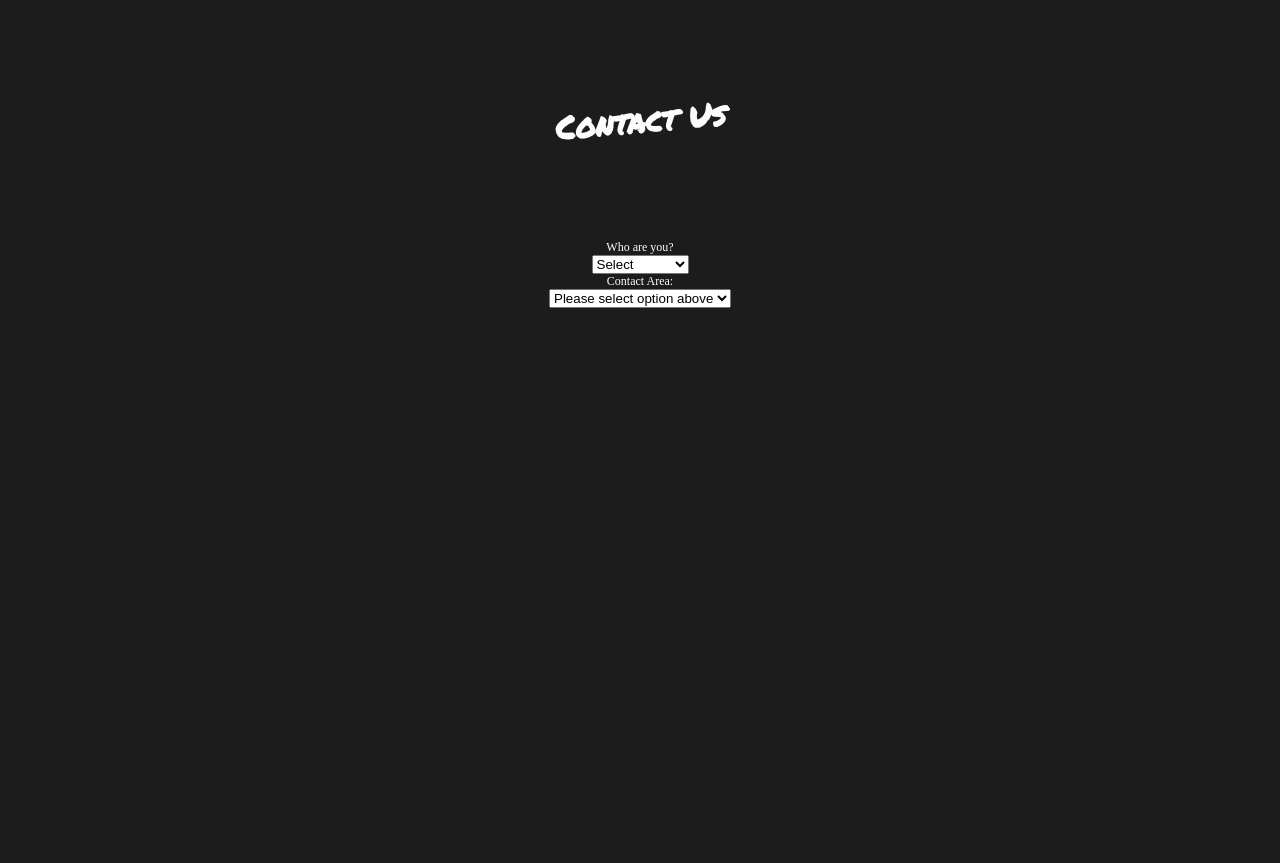
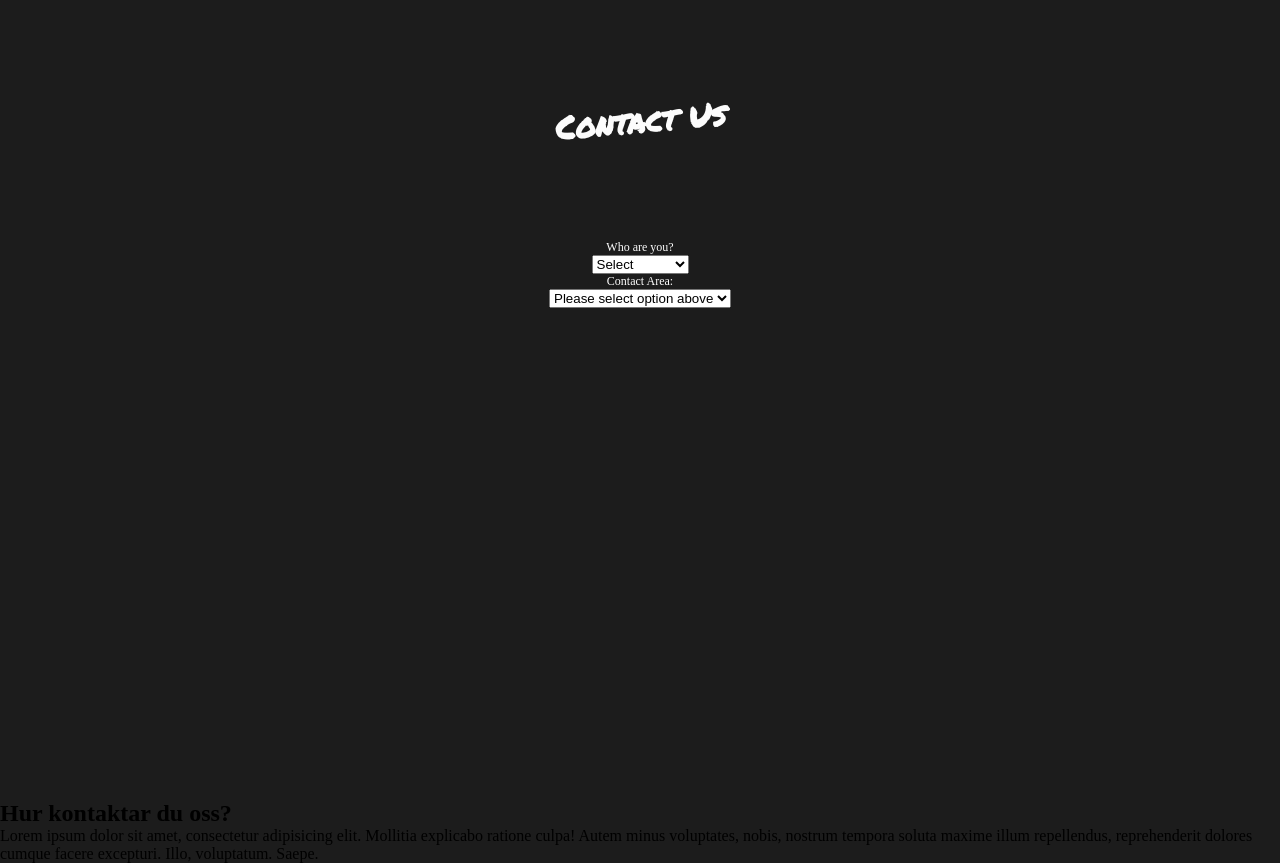
Before and after one commit to antebrinken/webbyra, a website built with Vite: page webb/contactUs.html in a window 1280 px wide. Before the commit the page ends 800 px from the top, so only its background shows below. Built offline with nearby package versions, Linux system fonts and the light colour scheme.

Commit message:
Added info-text about how to contact us in contactUs.html

```diff
--- a/webb/contactUs.html
+++ b/webb/contactUs.html
@@ -15,7 +15,7 @@
   <body id="formBody">
     <header id="formHeader"></header>
     <div id="contactContainer">
-    <label for="subject" id="subjectLabel"> Who are you?</label>
+      <label for="subject" id="subjectLabel"> Who are you?</label>
       <select name="subject" id="subject">
         <option value="" selected="selected">Select</option>
       </select>
@@ -24,6 +24,15 @@
         <option value="" selected="selected">Please select option above</option>
       </select>
     </div>
+    <section id="howToContactUs">
+      <h1>Hur kontaktar du oss?</h1>
+      <span
+        >Lorem ipsum dolor sit amet, consectetur adipisicing elit. Mollitia
+        explicabo ratione culpa! Autem minus voluptates, nobis, nostrum tempora
+        soluta maxime illum repellendus, reprehenderit dolores cumque facere
+        excepturi. Illo, voluptatum. Saepe.</span
+      >
+    </section>
     <script type="module" src="/src/contactUs.ts"></script>
     <script type="module" src="src/main.ts"></script>
   </body>
```
